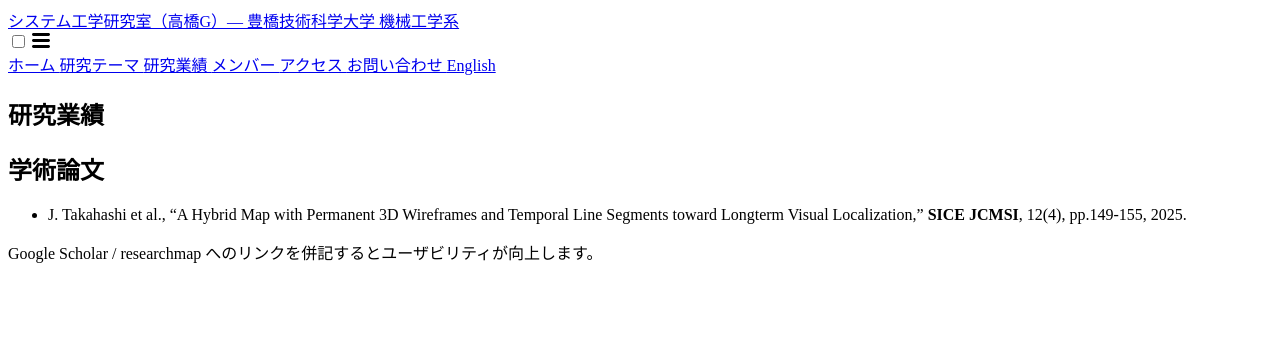
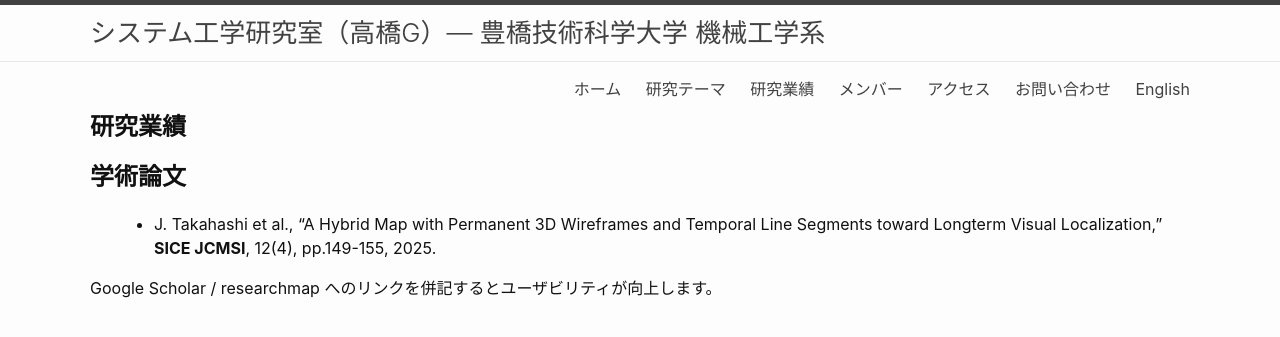
Before and after one commit to tlab-tut/tlab-site, a Jekyll site: the page built from publications.md, in a window 1280 px wide. Shown: the top 337 px of the page. Built offline with Jekyll 4.4.1, drawn with Linux system fonts in a browser that asks for light colours.

Commit message:
minima の main.css を復元

```diff
--- a/_includes/head.html
+++ b/_includes/head.html
@@ -4,6 +4,9 @@
 
   <title>{{ page.title }} | {{ site.title }}</title>
 
+<!-- ★ minima 本体の CSS（必須） -->
+  <link rel="stylesheet" href="{{ "/assets/main.css" | relative_url }}">
+
   <!-- ★ CSS を自前で指定（キャッシュ対策） -->
   <link rel="stylesheet" href="{{ "/assets/main_v2.css" | relative_url }}">
 </head>
--- a/assets/main.css
+++ b/assets/main.css
@@ -0,0 +1,135 @@
+/* ===== minima base ===== */
+
+body {
+  margin: 0;
+  font-family: -apple-system, BlinkMacSystemFont, "Segoe UI",
+               Helvetica, Arial, sans-serif, "Apple Color Emoji",
+               "Segoe UI Emoji";
+  font-size: 16px;
+  line-height: 1.5;
+  color: #111;
+  background-color: #fdfdfd;
+}
+
+a {
+  color: #2a7ae2;
+  text-decoration: none;
+}
+
+a:hover {
+  text-decoration: underline;
+}
+
+/* ===== layout ===== */
+
+.wrapper {
+  max-width: 1100px;
+  margin-right: auto;
+  margin-left: auto;
+  padding-right: 15px;
+  padding-left: 15px;
+}
+
+.page-content {
+  padding: 30px 0;
+}
+
+/* ===== header ===== */
+
+.site-header {
+  border-top: 5px solid #424242;
+  border-bottom: 1px solid #e8e8e8;
+  min-height: 56px;
+  position: relative;
+}
+
+.site-title {
+  font-size: 26px;
+  font-weight: 300;
+  line-height: 56px;
+  margin: 0;
+  float: left;
+}
+
+.site-title,
+.site-title:visited {
+  color: #424242;
+}
+
+.site-nav {
+  float: right;
+  line-height: 56px;
+}
+
+.site-nav .page-link {
+  margin-left: 20px;
+  color: #424242;
+}
+
+/* ===== mobile nav ===== */
+
+.nav-trigger {
+  display: none;
+}
+
+.menu-icon {
+  display: none;
+}
+
+/* ===== responsive ===== */
+
+@media screen and (max-width: 600px) {
+  .site-nav {
+    position: absolute;
+    top: 9px;
+    right: 15px;
+    background-color: #fdfdfd;
+    border: 1px solid #e8e8e8;
+    border-radius: 5px;
+    text-align: right;
+  }
+
+  .site-nav .page-link {
+    display: block;
+    margin: 0;
+    padding: 10px 20px;
+  }
+
+  .menu-icon {
+    display: block;
+    cursor: pointer;
+  }
+
+  .nav-trigger:checked ~ .trigger {
+    display: block;
+  }
+
+  .trigger {
+    display: none;
+  }
+}
+
+/* ===== content ===== */
+
+h1, h2, h3, h4, h5, h6 {
+  font-weight: 600;
+  line-height: 1.25;
+}
+
+p {
+  margin-top: 0;
+  margin-bottom: 1em;
+}
+
+ul {
+  margin: 0 0 1em 1.5em;
+}
+
+/* ===== footer (optional) ===== */
+
+.site-footer {
+  border-top: 1px solid #e8e8e8;
+  padding: 30px 0;
+  font-size: 14px;
+  color: #777;
+}
```
